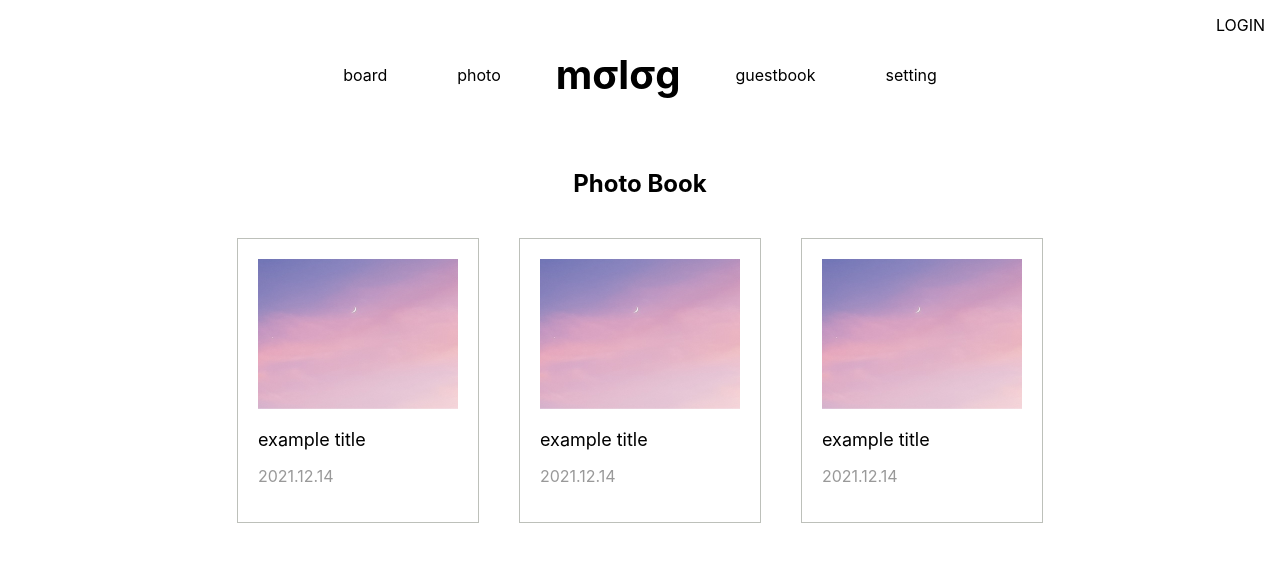
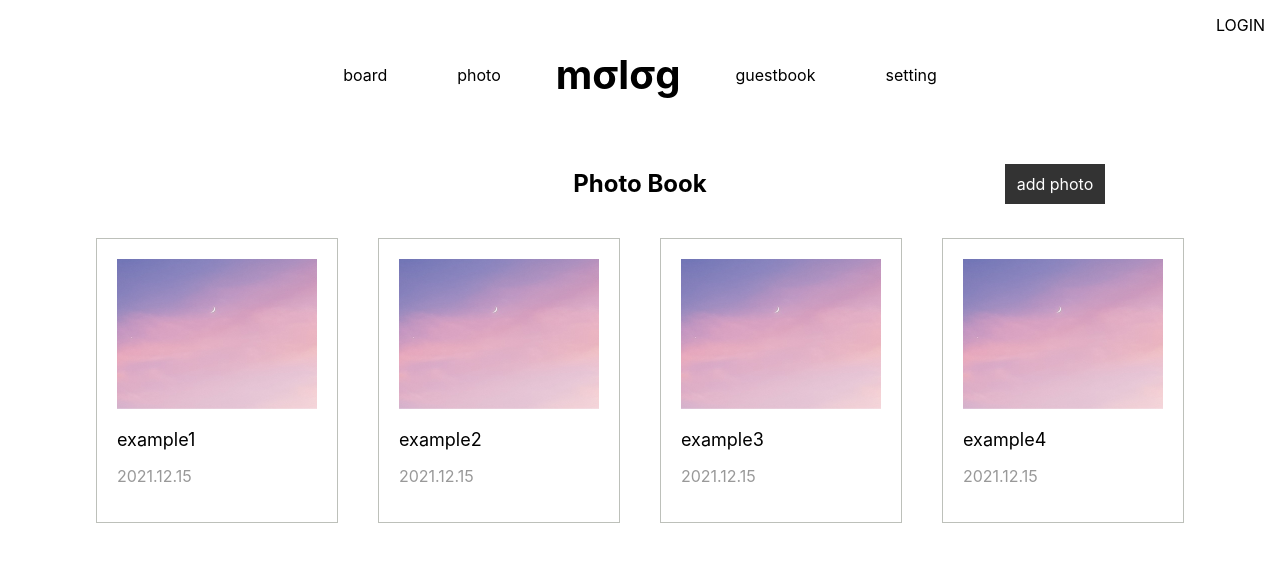
Before and after one commit to JiniBini/molog-frontend, a React (Create React App) app: page /photo in a window 1280 px wide. Shown: the top 562 px of the page. Built offline with nearby package versions, Linux system fonts and the light colour scheme.

Commit message:
photo 추가 페이지 ui 구현

```diff
--- a/src/App.tsx
+++ b/src/App.tsx
@@ -9,13 +9,15 @@ import GuestBookPage from 'component/Pages/GuestBookPage';
 import SettingPage from 'component/Pages/SettingPage';
 import LoginPage from 'component/Pages/LoginPage';
 import SignUpPage from 'component/Pages/SignUpPage';
+import PhotoRegistration from 'component/Photo/PhotoRegistration';
 
 function App() {
   return (
     <Switch>
       <Route path="/" exact={true} component={HomePage} />
       <Route path="/board" component={BoardPage} />
-      <Route path="/photo" component={PhotoPage} />
+      <Route path="/photo" exact={true} component={PhotoPage} />
+      <Route path="/photo/add" component={PhotoRegistration} />
       <Route path="/guestbook" component={GuestBookPage} />
       <Route path="/setting" component={SettingPage} />
       <Route path="/login" component={LoginPage} />
--- a/src/component/Pages/PhotoPage.tsx
+++ b/src/component/Pages/PhotoPage.tsx
@@ -1,17 +1,49 @@
-import React from 'react';
+import React, { useState } from 'react';
 import Footer from 'component/Footer/Footer';
 import Header from 'component/Header/Header';
-import 'style/photopage.scss'
+import 'style/photopage.scss';
 import PhotoContent from 'component/Photo/PhotoContent';
+import content_image from 'style/images/content_image.jpeg';
 
 const PhotoPage = () => {
+  const [photo, setPhoto] = useState([
+    {
+      image: content_image,
+      title: 'example1',
+      date: '2021.12.15',
+    },
+    {
+      image: content_image,
+      title: 'example2',
+      date: '2021.12.15',
+    },
+    {
+      image: content_image,
+      title: 'example3',
+      date: '2021.12.15',
+    },
+    {
+      image: content_image,
+      title: 'example4',
+      date: '2021.12.15',
+    },
+  ]);
+
   return (
     <>
       <Header />
-      <PhotoContent />
+      <div className="photo-container">
+        <h2>Photo Book</h2>
+        <a className="add-btn" href="photo/add">add photo</a>
+        <div className="content">
+          {photo.map((item) => (
+            <PhotoContent {...item} />
+          ))}
+        </div>
+      </div>
       <Footer />
     </>
   );
-}
+};
 
 export default PhotoPage;
--- a/src/component/Photo/PhotoContent.tsx
+++ b/src/component/Photo/PhotoContent.tsx
@@ -1,27 +1,16 @@
 import React from 'react';
-import photo from 'style/images/content_image.jpeg';
 
-const PhotoContent = () => {
+export type PhotoContentType = {
+  image: string;
+  title: string;
+  date: string;
+}
+const PhotoContent = (props: PhotoContentType) => {
   return (
-    <div className="photo-container">
-      <h2>Photo Book</h2>
-      <div className="content">
-        <div className="content-item">
-          <img className="content-img" src={photo} alt="content" />
-          <a className="content-title" href="/photo/details">example title</a>
-          <p className="content-date">2021.12.14</p>
-        </div>
-        <div className="content-item">
-          <img className="content-img" src={photo} alt="content" />
-          <a className="content-title" href="/photo/details">example title</a>
-          <p className="content-date">2021.12.14</p>
-        </div>
-        <div className="content-item">
-          <img className="content-img" src={photo} alt="content" />
-          <a className="content-title" href="/photo/details">example title</a>
-          <p className="content-date">2021.12.14</p>
-        </div>
-      </div>
+    <div className="content-item">
+      <img className="content-img" src={props.image} alt="content" />
+      <a className="content-title" href="/photo/details">{props.title}</a>
+      <p className="content-date">{props.date}</p>
     </div>
   );
 };
--- /dev/null
+++ b/src/component/Photo/PhotoRegistration.tsx
@@ -0,0 +1,37 @@
+import React, { useCallback, useState } from 'react';
+import Header from 'component/Header/Header';
+import Footer from 'component/Footer/Footer';
+import 'style/photopage.scss';
+
+const PhotoRegistration = () => {
+  const [fileLink, setFileLink] = useState<String>("select file");
+
+  const fileInputOnChange = useCallback((e:React.ChangeEvent<HTMLInputElement>) => {
+    setFileLink(e.target.value);
+  }, []);
+
+  return (
+    <div>
+      <Header />
+      <div className="photo-register-container">
+        <h1>add Photo</h1>
+        <div className="l-input">
+          <p>TITLE</p>
+          <input className="title-input" type="text" placeholder="title" />
+        </div>
+        <div className="l-input">
+          <p>CONTENT</p>
+          <textarea id="txt-area" className="content-input" placeholder="내용을 입력하세요."/>
+        </div>
+        <p>IMAGE UPLOAD</p>
+        <label className="file-input-btn" htmlFor="file-input">{fileLink}</label>
+        <input id="file-input" type="file" name="file" style={{display: "none"}} onChange={(e) => {fileInputOnChange(e);}}/>
+        <div className="submit">
+          <button type="submit">add</button>
+        </div>
+      </div>
+      <Footer />
+    </div>
+  )
+}
+export default PhotoRegistration;
--- a/src/style/loginpage.scss
+++ b/src/style/loginpage.scss
@@ -57,13 +57,6 @@
   display: flex;
   flex-direction: column;
   align-items: center;
-
-  .login-input {
-    border: solid 1px #ccc;
-    margin-bottom: 10px;
-    height: 40px;
-    width: 400px;
-  }
 
   .l-input {
     display: flex;
--- a/src/style/photopage.scss
+++ b/src/style/photopage.scss
@@ -57,10 +57,30 @@
   display: flex;
   flex-direction: column;
   align-items: center;
+  position: relative;
+
+  .add-btn {
+    position: absolute;
+    right: 145px;
+    top: 15px;
+    width: 100px;
+    height: 40px;
+    border-radius: 0;
+    background: #333;
+    border: none;
+    color: #fff;
+    text-decoration: none;
+    display: flex;
+    align-items: center;
+    justify-content: center;
+  }
 
   .content {
     display: flex;
     flex-direction: row;
+    flex-wrap: wrap;
+    justify-content: center;
+
     .content-item {
       margin: 20px;
       border: solid 1px #bdc0ba;
@@ -86,6 +106,78 @@
     }
   }
 
+}
+
+// photoRegistration
+.photo-register-container {
+  margin: 50px 30px;
+  display: flex;
+  flex-direction: column;
+  align-items: center;
+
+  .l-input {
+    display: flex;
+    flex-direction: column;
+    align-items: center;
+    width: 100%;
+
+    .title-input {
+      border: 0;
+      border-bottom: solid 1px #ccc;
+      margin-bottom: 10px;
+      height: 40px;
+      width: 60%;
+      outline: none;
+
+      &:focus {
+        border-bottom: solid 1px #111;
+      }
+    }
+
+    .content-input {
+      border-radius: 0;
+      border: solid 1px #ccc;
+      padding: 16px;
+      box-sizing: border-box;
+      resize: none;
+      width: 60%;
+      height: 400px;
+      margin-bottom: 20px;
+
+      &:focus {
+        outline: solid 1px #444;
+      }
+    }
+  }
+  .file-input-btn {
+    border-radius: 0;
+    border: solid 1px #ccc;
+    color: #bbb;
+    padding: 16px;
+    box-sizing: border-box;
+    resize: none;
+    width: 30%;
+    margin-bottom: 20px;
+
+    &:active {
+      outline: solid 1px #444;
+    }
+  }
+
+  .submit {
+    width: 400px;
+    display: flex;
+    justify-content: center;
+
+    button {
+      width: 100px;
+      height: 40px;
+      border-radius: 0;
+      background: #333;
+      border: none;
+      color: #fff;
+    }
+  }
 }
 
 
```
